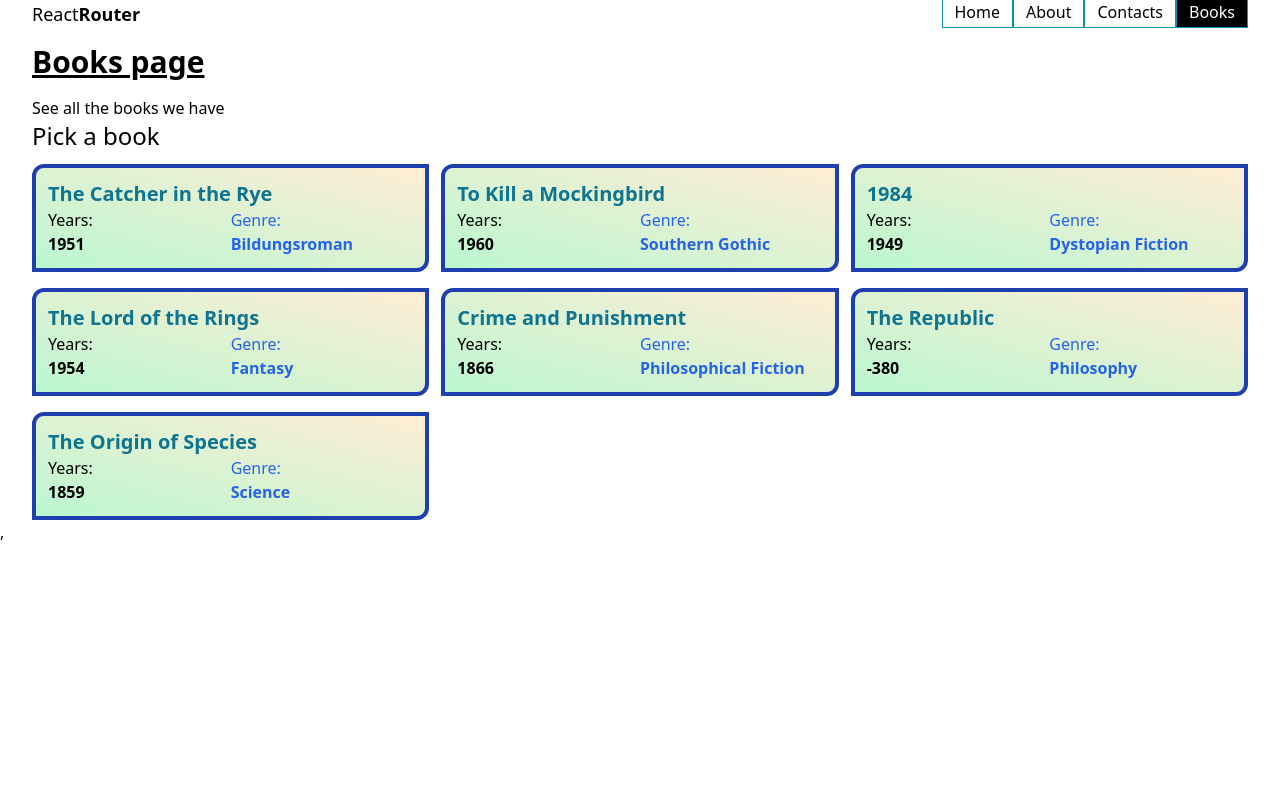
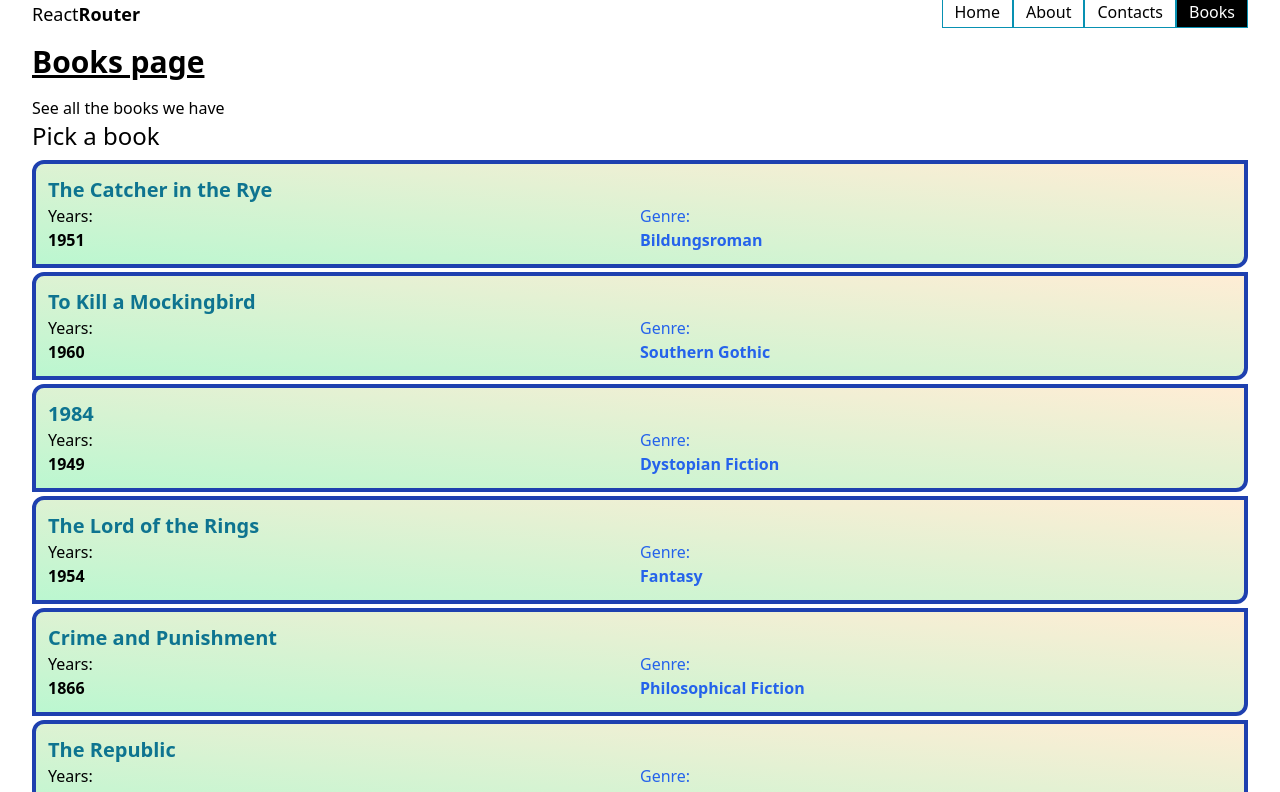
Before and after one commit to MariusAskelovic/10_react_router_tailwind, a React (Vite) app: page /books in a window 1280 px wide. Shown: the top 792 px of the page. Built offline with nearby package versions, Linux system fonts and the light colour scheme.

Commit message:
BookLink

```diff
--- /dev/null
+++ b/src/components/BookLink.jsx
@@ -0,0 +1,39 @@
+import { useEffect, useState } from 'react';
+import { Link } from 'react-router-dom';
+
+export default function BookLink() {
+  const [bookData, setBookData] = useState([]);
+  useEffect(() => {
+    fetch('/db/books.json')
+      .then((resp) => resp.json())
+      .then((data) => setBookData(data))
+      .catch(console.warn);
+  }, [bookData]);
+
+  return (
+    <ul>
+      {bookData.map((obj) => (
+        <li
+          key={obj.id}
+          className="mt-1 border-4 border-blue-800 p-3 rounded-tl-xl rounded-br-xl
+            bg-gradient-to-tr from-green-200 to-orange-100
+            place-items-center"
+        >
+          <Link to={`/books/${obj.id}`}>
+            <h3 className="text-xl font-bold text-cyan-700">{obj.title}</h3>
+            <div className="grid grid-cols-2">
+              <p>
+                Years: <br></br>
+                <strong>{obj.year}</strong>
+              </p>
+              <p className="text-md text-blue-600">
+                Genre: <br></br>
+                <strong>{obj.genre}</strong>
+              </p>
+            </div>
+          </Link>
+        </li>
+      ))}
+    </ul>
+  );
+}
--- a/src/pages/BooksPage.jsx
+++ b/src/pages/BooksPage.jsx
@@ -1,47 +1,13 @@
-import { Link } from 'react-router-dom';
-import { useEffect, useState } from 'react';
+import BookLink from '../components/BookLink';
 
 export default function BooksPage() {
-  const [bookData, setBookData] = useState([]);
-  useEffect(() => {
-    fetch('/db/books.json')
-      .then((resp) => resp.json())
-      .then((data) => {
-        setBookData(data);
-      })
-      .catch(console.warn);
-  }, []);
-
   return (
     <div className="container">
       <h1 className="text-3xl font-bold underline pb-4">Books page</h1>
       <p>See all the books we have</p>
 
       <h2 className="text-2xl font-medium mb-2">Pick a book</h2>
-      <ul className="grid grid-cols-3 gap-3 place-content-center">
-        {bookData.map((obj) => (
-          <li
-            key={obj.id}
-            className="mt-1 border-4 border-blue-800 p-3 rounded-tl-xl rounded-br-xl
-            bg-gradient-to-tr from-green-200 to-orange-100
-            place-items-center"
-          >
-            <Link to={`/books/${obj.id}`}>
-              <h3 className="text-xl font-bold text-cyan-700">{obj.title}</h3>
-              <div className="grid grid-cols-2">
-                <p>
-                  Years: <br></br>
-                  <strong>{obj.year}</strong>
-                </p>
-                <p className="text-md text-blue-600">
-                  Genre: <br></br>
-                  <strong>{obj.genre}</strong>
-                </p>
-              </div>
-            </Link>
-          </li>
-        ))}
-      </ul>
+      <BookLink />
     </div>
   );
 }
```
